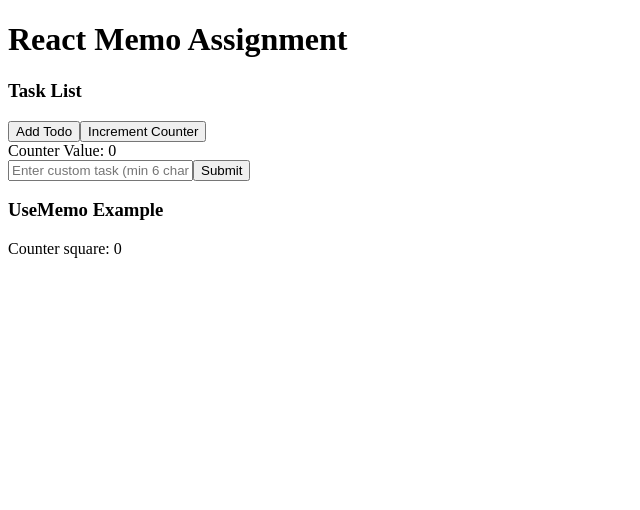
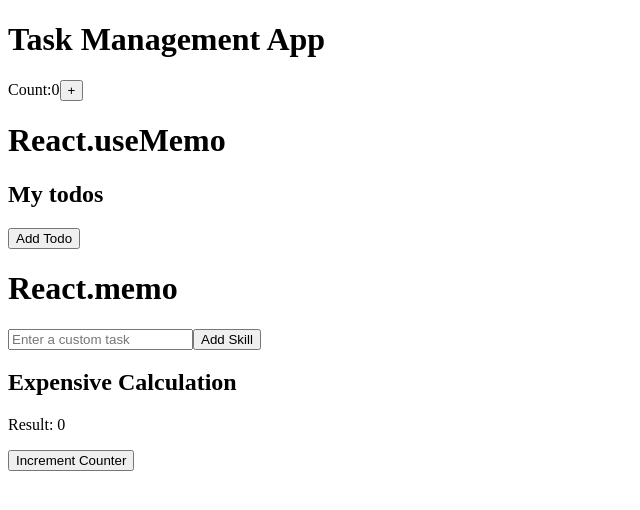
Before and after one commit to acciojob/react-memo-HanumaAllu, a React app: page / in a window 1280 px wide. Shown: the top 510 px of the page, without its empty margins (0-640 px from the left). Built offline with nearby package versions, Linux system fonts and the light colour scheme.

Commit message:
Update App.js

```diff
--- a/src/components/App.js
+++ b/src/components/App.js
@@ -1,70 +1,28 @@
 import React, { useState, useMemo } from 'react';
-import UseMemo from './UseMemo.js'; // Corrected import path
-import ReactMemo from './ReactMemo.js'; // Corrected import path
+import ReactmemoTodo from './reactmemoTodo';
+import MemoCounter from './memoCounter';
+import MemoList from './memoList';
 
 const App = () => {
-  // State management
     const [counter, setCounter] = useState(0);
-  const [tasks, setTasks] = useState([]);
-  const [customTask, setCustomTask] = useState('');
 
-  // Adding a new default task
-  const addTodo = () => {
-    setTasks([...tasks, "New todo"]);
-  };
-
-  // Increment counter
-  const incrementCounter = () => {
-    setCounter(counter + 1);
-  };
-
-  // Add custom task if length is greater than 5 characters
-  const handleSubmit = () => {
-    if (customTask.length > 5) {
-      setTasks([...tasks, customTask]);
-      setCustomTask('');
-    } else {
-      alert("Task should be at least 6 characters long.");
-    }
-  };
-
-  // Memoize the task list to prevent unnecessary re-renders
-  const memoizedTasks = useMemo(() => tasks, [tasks]);
+    // UseMemo Example: Expensive calculation based on counter
+    const expensiveCalculation = useMemo(() => {
+        console.log("Performing expensive calculation...");
+        return counter * 2;
+    }, [counter]);
 
     return (
         <div>
-      <h1>React Memo Assignment</h1>
-
-      {/* Task list */}
+            <h1>Task Management App</h1>
+            <MemoCounter />
+            <ReactmemoTodo />
+            <MemoList />
             <div>
-        <h3>Task List</h3>
-        <ul>
-          {memoizedTasks.map((task, index) => (
-            <ReactMemo key={index} task={task} />
-          ))}
-        </ul>
+                <h2>Expensive Calculation</h2>
+                <p>Result: {expensiveCalculation}</p>
+                <button onClick={() => setCounter(counter + 1)}>Increment Counter</button>
             </div>
-
-      {/* Add a new todo */}
-      <button onClick={addTodo}>Add Todo</button>
-
-      {/* Increment counter */}
-      <button onClick={incrementCounter}>Increment Counter</button>
-      <div>Counter Value: {counter}</div>
-
-      {/* Custom task input */}
-      <div>
-        <input
-          type="text"
-          value={customTask}
-          onChange={(e) => setCustomTask(e.target.value)}
-          placeholder="Enter custom task (min 6 chars)"
-        />
-        <button onClick={handleSubmit}>Submit</button>
-      </div>
-
-      {/* UseMemo Example */}
-      <UseMemo counter={counter} />
         </div>
     );
 };
```
Lines whose indentation alone changed are shown as unchanged.
